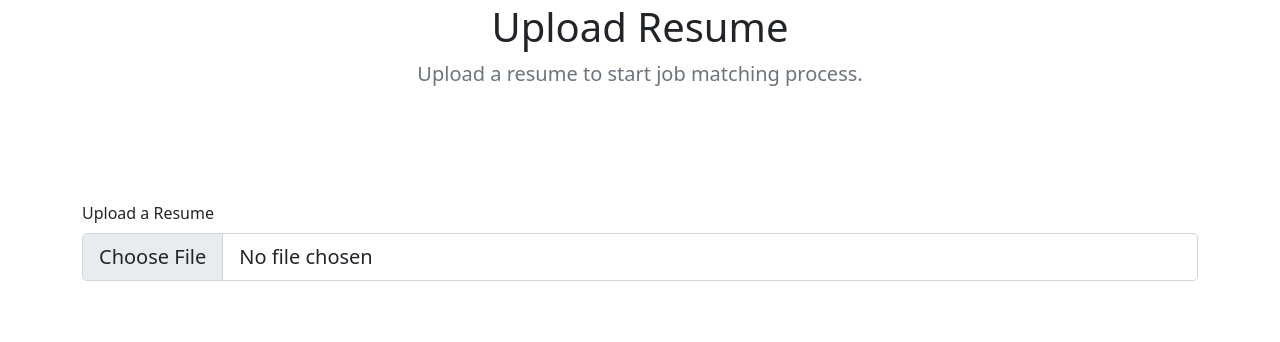
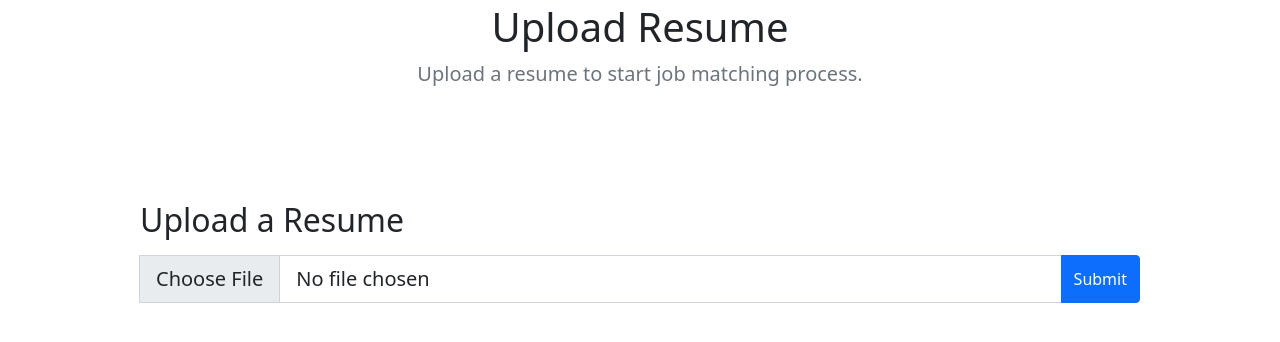
Before and after one commit to isakaii/neurodiversity-job-engine, a Django app: template jobmatching/resumes/templates/resumes/upload.html in a window 1280 px wide. Shown: the part 149-491 px from the top of the page. Run offline with Django 3.2, Linux system fonts and the light colour scheme; the template is opened without the code that fills it, so the values that code supplies are empty; some libraries are stand-ins or nearby versions.

Commit message:
pdf upload in progress

```diff
--- /dev/null
+++ b/jobmatching/resumes/forms.py
@@ -0,0 +1,5 @@
+from django import forms
+
+class PdfFileForm(forms.Form):
+    title = forms.CharField(max_length=50)
+    file = forms.FileField()
--- a/jobmatching/resumes/templates/resumes/upload.html
+++ b/jobmatching/resumes/templates/resumes/upload.html
@@ -10,10 +10,22 @@
         </div>
     </section>
 
-<div class="container">
+    <div class="container" style="width: 80%;">
+        <form method="POST" enctype="multipart/form-data">
+            <label for="formFileLg" class="form-label">
+                <h2>Upload a Resume</h2>
+            </label>
+            <div class="row">
+                <div class="col-mb-3 col-mb-offset-5">
+                    <div class="input-group mb-3">
+                        {% csrf_token %}
+                        <input class="form-control form-control-lg" id="formFileLg" type="file" name="pdfFile"/>
+                        <button class="btn btn-primary" type="submit">Submit</button>
+                    </div>
+                </div>
+            </div>
 
-    <label for="formFileLg" class="form-label">Upload a Resume</label>
-    <input class="form-control form-control-lg" id="formFileLg" type="file" />
+        </form>
     </div>
 </main>
 {% endblock content %}
```
Also changed, not shown: jobmatching/resumes/views.py (+17 -0 lines). Lines whose indentation alone changed are shown as unchanged.
